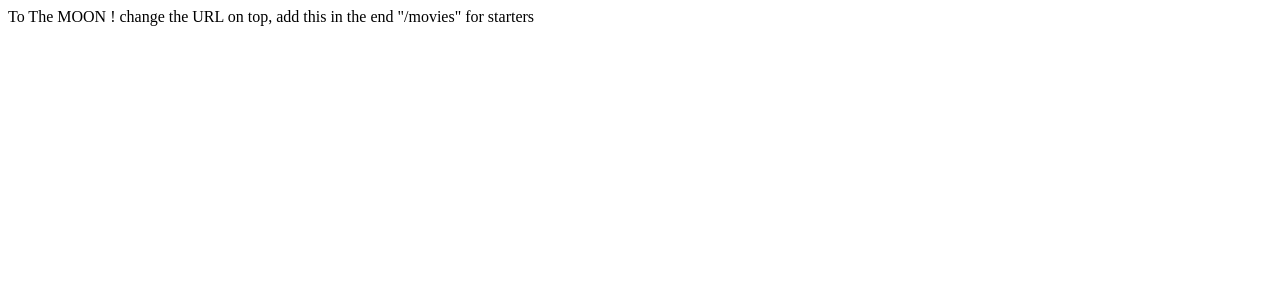
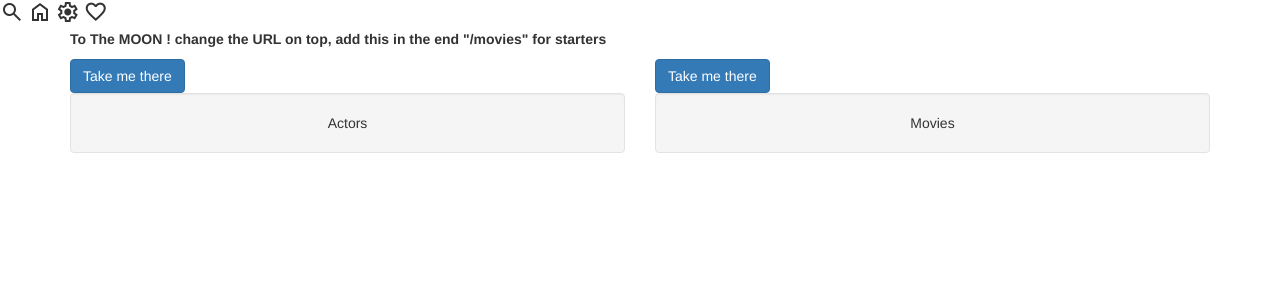
Before and after one commit to abdulaziz12k/capstone, a Flask app: page / in a window 1280 px wide. Shown: the top 300 px of the page. Run offline with Flask 3, Linux system fonts and the light colour scheme; some libraries are stand-ins or nearby versions.

Commit message:
adjusting templates

```diff
--- a/Backend/app.py
+++ b/Backend/app.py
@@ -1,9 +1,9 @@
 import os
 from flask import Flask, request, abort, jsonify
-from .config import setup_db
-from .models import Movie, Actor
+from config import setup_db
+from models import Movie, Actor
 from datetime import datetime
-from .auth import AuthError, requires_auth
+from auth import AuthError, requires_auth
 from flask import render_template
 
 
@@ -15,7 +15,7 @@ def create_app(test_config=None):
     # main page for render web service
     @app.route('/')
     def index():
-        return ' To The MOON ! change the URL on top, add this in the end  "/movies" for starters'
+        return render_template('main.html')
 
     # GET MOVIES
 
--- a/Backend/models.py
+++ b/Backend/models.py
@@ -1,4 +1,4 @@
-from .config import db
+from config import db
 from sqlalchemy import Column, Integer, String, Date
 
 
--- /dev/null
+++ b/templates/main.html
@@ -0,0 +1,36 @@
+<!DOCTYPE html>
+<html>
+  <head>
+    <title>Flask App</title>
+    <!-- Bootstrap CSS -->
+    <link href="https://maxcdn.bootstrapcdn.com/bootstrap/3.3.7/css/bootstrap.min.css" rel="stylesheet"/>
+    <!-- using `weight: 100, optical size: 20, dark mode and filled icons` -->
+    <link href="https://fonts.googleapis.com/css2?family=Material+Symbols+Outlined:opsz,wght,FILL,GRAD@20,100,1,200" rel="stylesheet" />
+
+    <span class="material-symbols-outlined">search</span>
+    <span class="material-symbols-outlined">home</span>
+    <span class="material-symbols-outlined">settings</span>
+    <span class="material-symbols-outlined">favorite</span>
+  </head>
+  <body>
+    <div class="container">
+      <p><strong>
+        To The MOON ! change the URL on top, add this in the end "/movies" for
+        starters
+      </strong>
+      </p>
+      <div class="row">
+        <div class="col-md-6">
+            <button type="button" class="btn btn-primary" onclick="window.location.href='{{ url_for('get_actors') }}'">Take me there</button>
+            <div class="well text-center">Actors</div>
+          </a>
+        </div>
+        <div class="col-md-6">
+            <button type="button" class="btn btn-primary" onclick="window.location.href='{{ url_for('get_movies') }}'">Take me there</button>
+            <div class="well text-center">Movies</div>
+          </a>
+        </div>
+        </div>
+        </div>
+  </body>
+</html>
--- a/templates/movies.html
+++ b/templates/movies.html
@@ -1,7 +1,7 @@
 <!DOCTYPE html>
 <html>
   <head>
-    <title>Movies</title>
+    <title>Available Movies</title>
   </head>
   <body>
     <h1>Movies</h1>
```
Also changed, not shown: Backend/config.py (+8 -8 lines), static/css/main.css (added).
